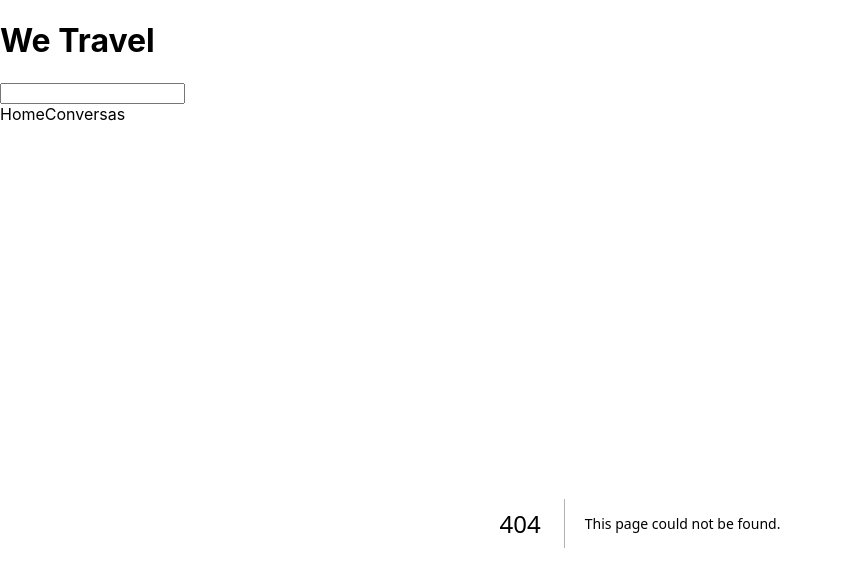
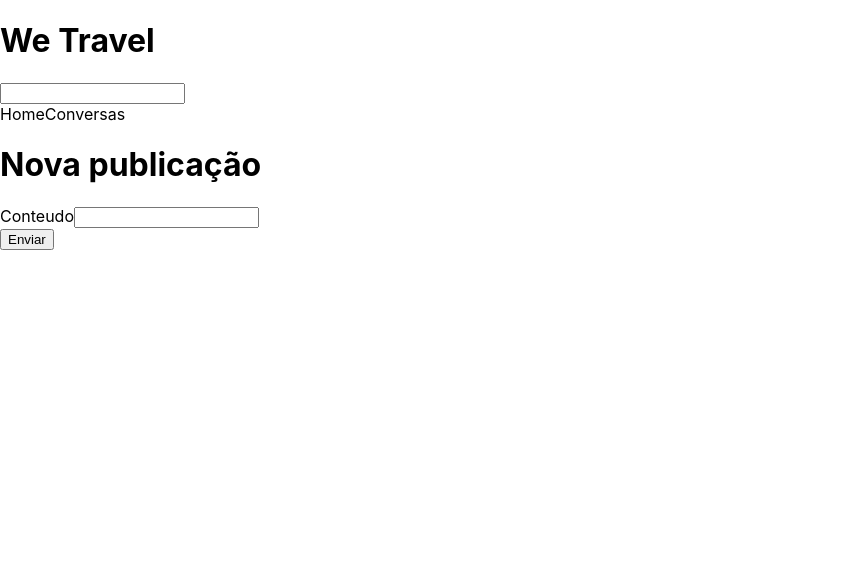
Before and after one commit to jojoDev02/Projeto_Integrador_2, a Next.js app in the folder client/: page /publicacao in a window 1280 px wide. Before the commit this address had no page. Shown: the top 586 px of the page, without its empty margins (0-843 px from the left). Built offline with nearby package versions, Linux system fonts and the light colour scheme.

Commit message:
tela publicacao

```diff
--- /dev/null
+++ b/client/pages/publicacao.js
@@ -0,0 +1,54 @@
+import { useRouter } from "next/router";
+import { useContext } from "react";
+import { useForm } from "react-hook-form";
+import { httpPy } from "../src/api";
+import AuthContext from "../src/contexts/auth_context";
+
+export default function publicacao() {
+    const { register, handleSubmit } = useForm();
+    const { setUsuarioAuth } = useContext(AuthContext);
+    const router = useRouter();
+
+    const submit = async (data) => {
+        console.log(data);
+
+        const publicacaoData = {
+            ...data,
+        };
+
+        try {
+            await registerPublicacao(publicacaoData);
+        } catch (err) {
+            console.log(err);
+            return;
+        }
+
+        router.push("/");
+    };
+
+    const registerPublicacao = async (publicacaoData) => {
+        const res = await httpPy.post("/register", publicacaoData);
+        console.log(res);
+
+        const { data, statusCode } = res;
+
+        if (statusCode != 201) throw Error(res);
+
+        const { token, usuario } = data.conteudo;
+
+        setUsuarioAuth({ ...usuario, token });
+    }
+
+    return (
+        <>
+            <h1>Nova publicação</h1>
+            <form onSubmit={ handleSubmit(submit) }>
+                <div>
+                    <label>Conteudo</label>
+                    <input type="text" name="conteudo" { ...register("conteudo", { required: true }) }/>
+                </div>
+                <input type="submit" value="Enviar"/>
+            </form>
+        </>
+    );
+}
```
Also changed, not shown: client/pages/comunidade.js (added), client/pages/comunidades.js (added), client/pages/evento.js (added), client/pages/eventos.js (added).
